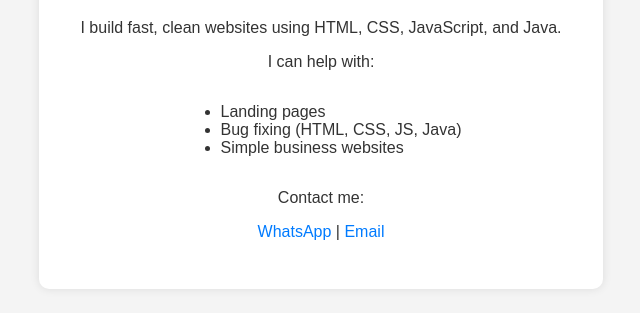
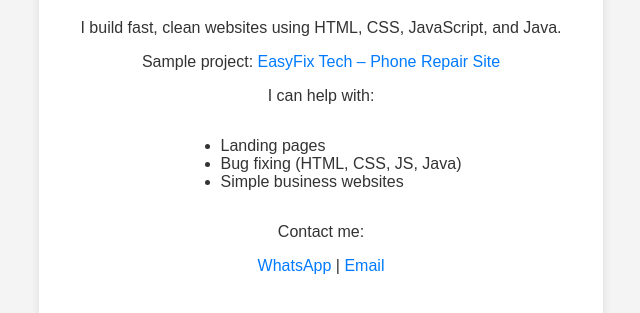
Before and after one commit to toonna2032/toonna2032.github.io, a plain HTML site: page index.html in a window 1280 px wide. Shown: the part 125-438 px from the top of the page, without its empty margins (319-959 px from the left). Drawn offline with Linux system fonts and the light colour scheme.

Commit message:
toonna2032 index.html

```diff
--- a/index.html
+++ b/index.html
@@ -35,6 +35,7 @@
   <div class="box">
     <h1>Toonna – Web Developer</h1>
     <p>I build fast, clean websites using HTML, CSS, JavaScript, and Java.</p>
+<p>Sample project: <a href="easyfix.html" target="_blank">EasyFix Tech – Phone Repair Site</a></p>
     <p>I can help with:</p>
     <ul style="text-align: left; display:inline-block;">
       <li>Landing pages</li>
```
